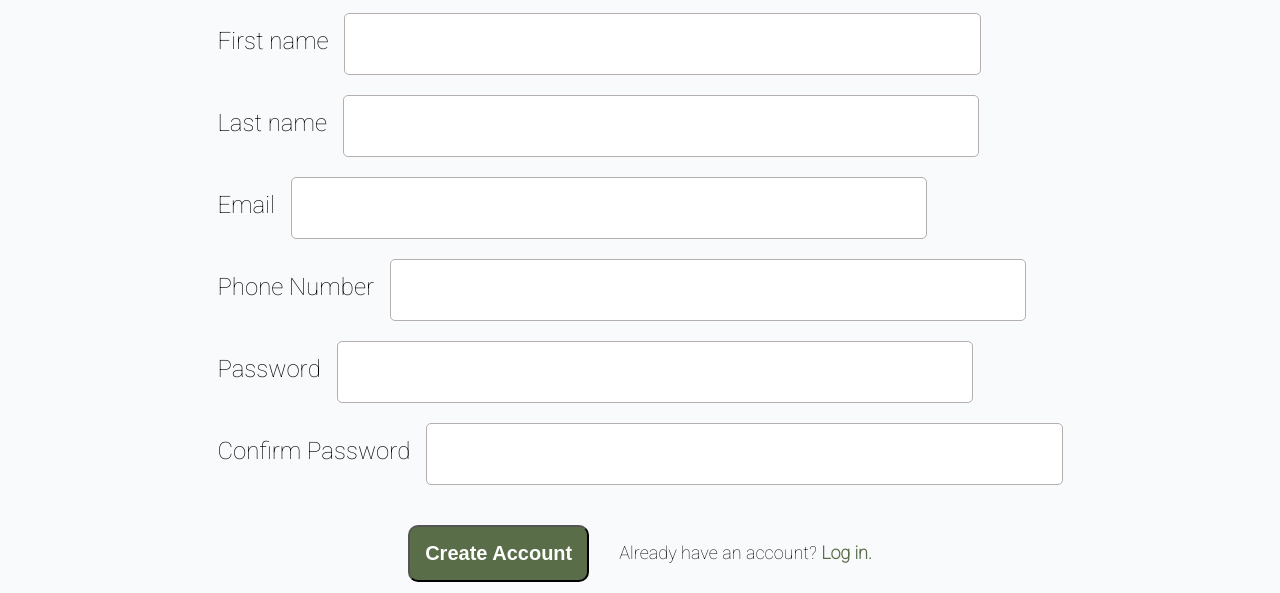
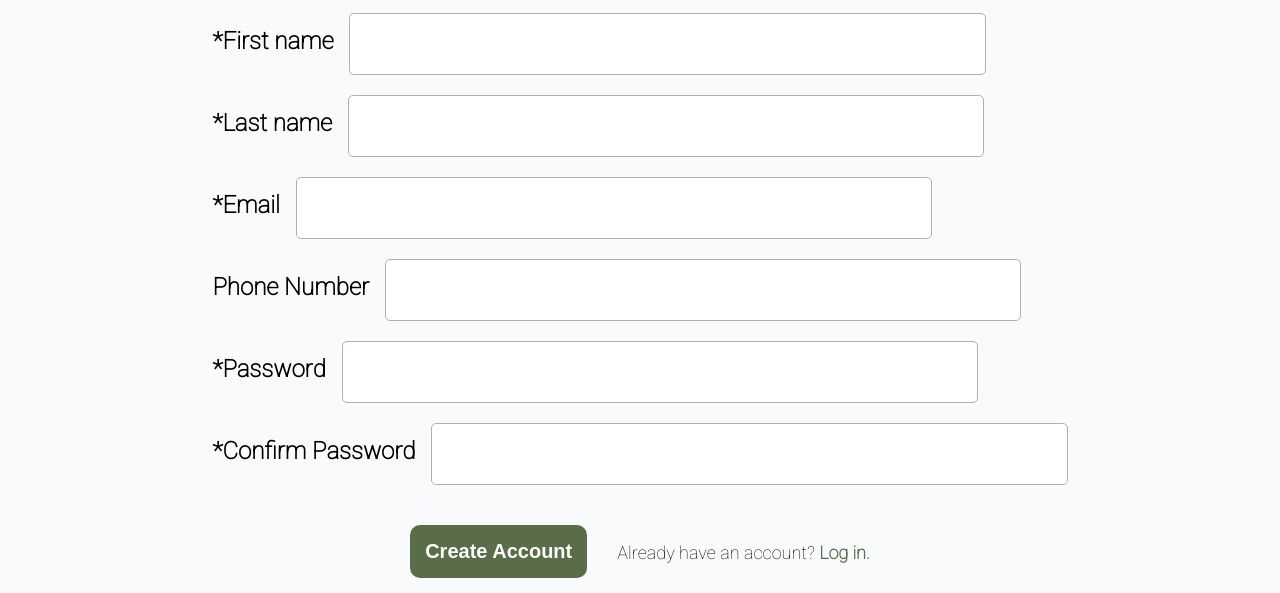
Before and after one commit to DZhivkovv/sign-up-form, a plain HTML site: page index.html in a window 1280 px wide. Shown: the part 207-800 px from the top of the page. Drawn offline with Linux system fonts and the light colour scheme; a web font is replaced by a local one.

Commit message:
Tell the user which input fields will be required and mark them  with an *,

```diff
--- a/index.html
+++ b/index.html
@@ -38,18 +38,18 @@
                 <p>Let's do this!</p>
                 <form action="" method="get" id="signUpForm">
                     <div class="first-name-container">
-                        <label for="firstName">First name</label>
-                        <input type="text" id="firstName" name="firstName">
+                        <label for="firstName">*First name</label>
+                        <input type="text" id="firstName" name="firstName" required>
                     </div>
 
                     <div class="last-name-container">
-                        <label for="lastName">Last name</label>
-                        <input type="text" id="lastName" name="lastName">
+                        <label for="lastName">*Last name</label>
+                        <input type="text" id="lastName" name="lastName" required>
                     </div>
 
                     <div class="email-container">
-                        <label for="email">Email</label>
-                        <input type="email" id="email" name="email">
+                        <label for="email">*Email</label>
+                        <input type="email" id="email" name="email" required>
                     </div>
 
                     <div class="phone-container">
@@ -58,13 +58,13 @@
                     </div>
 
                     <div class="password-container">
-                        <label for="passwd">Password</label>
+                        <label for="passwd">*Password</label>
                         <input type="password" id="passwd" class="passwd error" name="password" onchange="checkPassword()" required>
                     </div>
 
                     <div class="cpassword-container">
-                        <label for="cpasswd">Confirm Password</label>
-                        <input type="password" id="cpasswd" onchange="checkPassword()">
+                        <label for="cpasswd">*Confirm Password</label>
+                        <input type="password" id="cpasswd" onchange="checkPassword()" required>
                     </div>
                 </form>
 
--- a/script.js
+++ b/script.js
@@ -3,7 +3,8 @@ let confirmPswdContainer = document.querySelector('.cpassword-container');
 let confirmPswdField = document.querySelector('#cpasswd');
 let rightSection = document.querySelector('.right-section');
 
-var label = document.createElement("p");//Label that will be displayed when the password and confirm password values match
+var label = document.createElement("p");//Label that will be displayed when the password and confirm
+//password values match or do not match
 
 
 let checkPassword = function(){
@@ -23,21 +24,20 @@ let checkPassword = function(){
             var text = document.createTextNode("Passwords match!");
             label.appendChild(text);
             label.style.color = '#596D48';
-            label.style.fontSize='18px'
+            label.style.fontSize='14px';
             label.style.position='absolute';
             label.style.top='70px';
             label.style.left='10px'
 
             confirmPswdContainer.appendChild(label);
-            }
-            else{
+            } else{
             passwordField.style.border = '2px solid rgb(255, 0, 0)';
             confirmPswdField.style.border = '2px solid rgb(255, 0, 0)';
 
             var text = document.createTextNode("Passwords do not match!");
             label.appendChild(text);
             label.style.color = 'rgb(255, 0, 0)';
-            label.style.fontSize='18px'
+            label.style.fontSize='14px';
             label.style.position='absolute';
             label.style.top='70px';
             label.style.left='10px'
--- a/style.css
+++ b/style.css
@@ -132,6 +132,10 @@ body{
     font-size: 24px;
 }
 
+.form-container div label{
+    font-weight: bold;
+}
+
 .form-container div input{
     width: 48vw;
     height: 5vh;
@@ -161,6 +165,7 @@ body{
     color: rgb(255, 255, 255);
     font-size: 20px;
     font-weight: bold;
+    border: none;
     border-radius: 10px;
 }
 
@@ -359,7 +364,6 @@ body{
         margin-right: 20px;
         padding: 20px 60px;
         font-size: 14px;
-        border: none;
     }
 
     .form-container .sign-up-log-in-section span{
```
